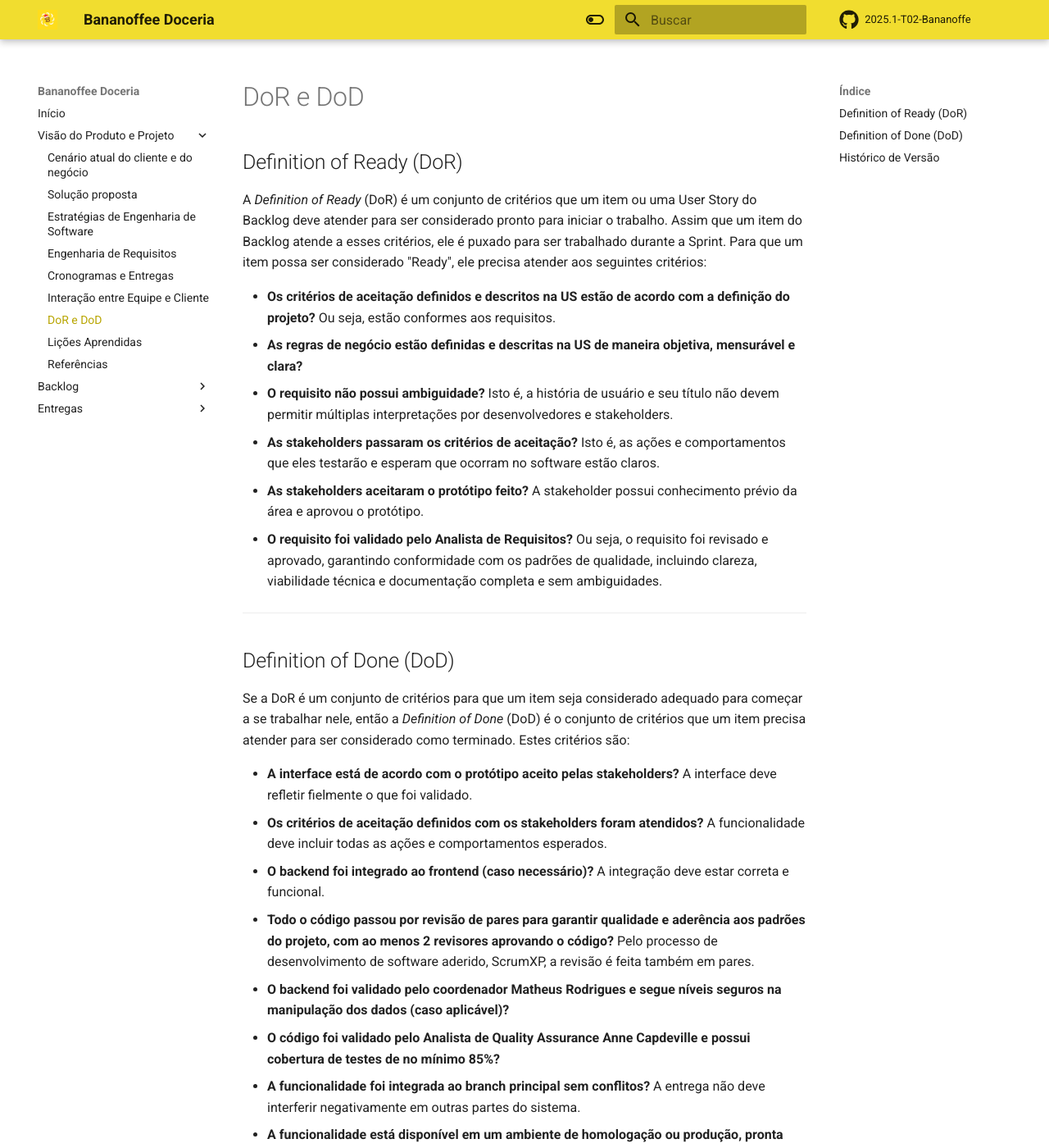
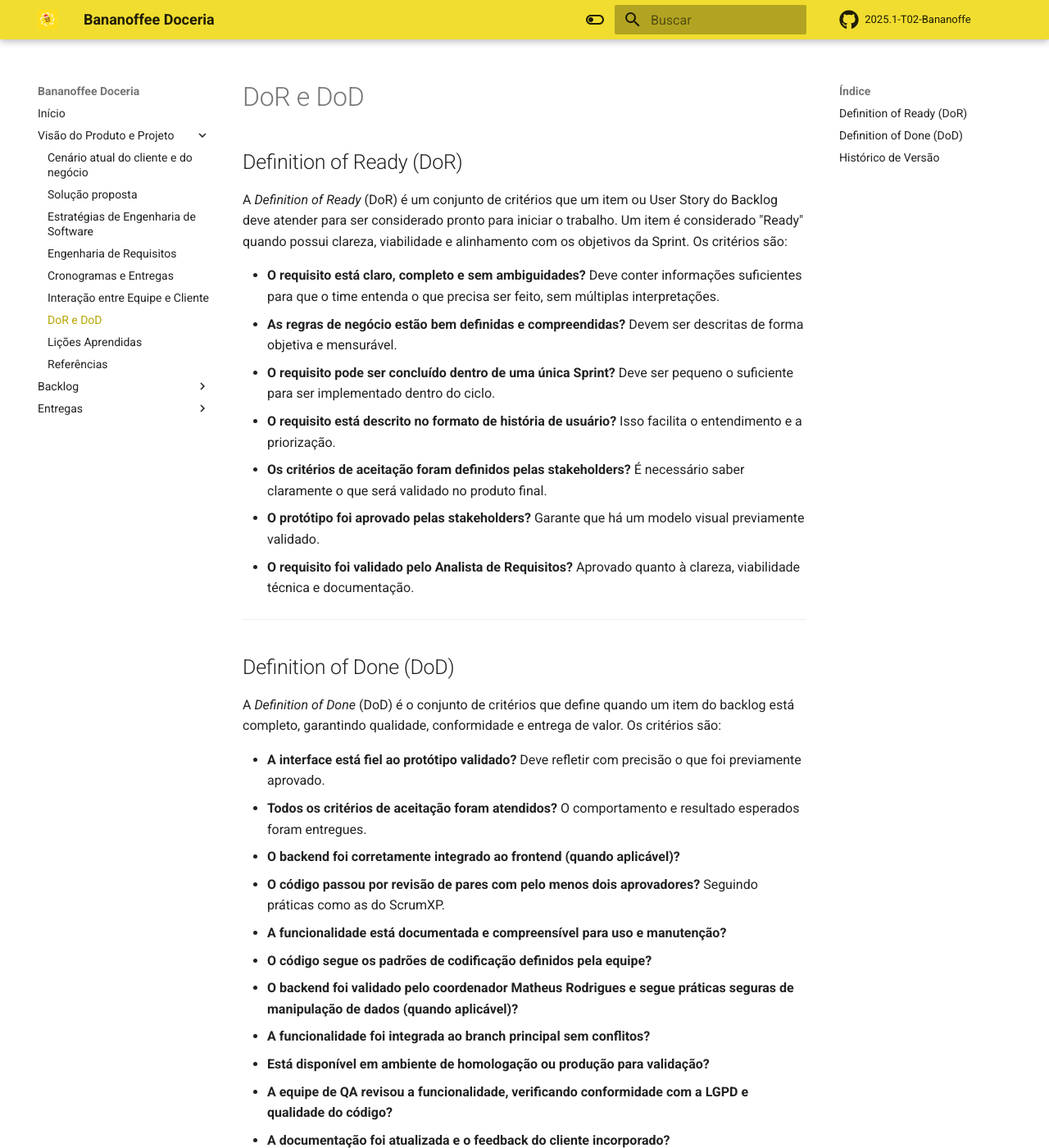
Before and after one commit to mdsreq-fga-unb/2025.1-T02-Bananoffe, an MkDocs documentation site: the page built from docs/pages/visaoDoProduto/doredod.md, in a window 1280 px wide and 1400 px high. Shown: the whole window at 82% size. Built offline with MkDocs 1.6.1 and Material for MkDocs 9.7.7, drawn with Linux system fonts in a browser that asks for light colours; comment, search, counter and statistics services are not loaded; some of the changed text lies outside the part shown.

Commit message:
Update doredod.md

```diff
--- a/docs/pages/visaoDoProduto/doredod.md
+++ b/docs/pages/visaoDoProduto/doredod.md
@@ -1,34 +1,39 @@
 ## Definition of Ready (DoR)
 
-A *Definition of Ready* (DoR) é um conjunto de critérios que um item ou uma User Story do Backlog deve atender para ser considerado pronto para iniciar o trabalho. Assim que um item do Backlog atende a esses critérios, ele é puxado para ser trabalhado durante a Sprint. Para que um item possa ser considerado "Ready", ele precisa atender aos seguintes critérios:
+A *Definition of Ready* (DoR) é um conjunto de critérios que um item ou User Story do Backlog deve atender para ser considerado pronto para iniciar o trabalho. Um item é considerado "Ready" quando possui clareza, viabilidade e alinhamento com os objetivos da Sprint. Os critérios são:
 
-- **Os critérios de aceitação definidos e descritos na US estão de acordo com a definição do projeto?** Ou seja, estão conformes aos requisitos.
-- **As regras de negócio estão definidas e descritas na US de maneira objetiva, mensurável e clara?**
-- **O requisito não possui ambiguidade?** Isto é, a história de usuário e seu título não devem permitir múltiplas interpretações por desenvolvedores e stakeholders.
-- **As stakeholders passaram os critérios de aceitação?** Isto é, as ações e comportamentos que eles testarão e esperam que ocorram no software estão claros.
-- **As stakeholders aceitaram o protótipo feito?** A stakeholder possui conhecimento prévio da área e aprovou o protótipo.
-- **O requisito foi validado pelo Analista de Requisitos?** Ou seja, o requisito foi revisado e aprovado, garantindo conformidade com os padrões de qualidade, incluindo clareza, viabilidade técnica e documentação completa e sem ambiguidades.
+- **O requisito está claro, completo e sem ambiguidades?** Deve conter informações suficientes para que o time entenda o que precisa ser feito, sem múltiplas interpretações.
+- **As regras de negócio estão bem definidas e compreendidas?** Devem ser descritas de forma objetiva e mensurável.
+- **O requisito pode ser concluído dentro de uma única Sprint?** Deve ser pequeno o suficiente para ser implementado dentro do ciclo.
+- **O requisito está descrito no formato de história de usuário?** Isso facilita o entendimento e a priorização.
+- **Os critérios de aceitação foram definidos pelas stakeholders?** É necessário saber claramente o que será validado no produto final.
+- **O protótipo foi aprovado pelas stakeholders?** Garante que há um modelo visual previamente validado.
+- **O requisito foi validado pelo Analista de Requisitos?** Aprovado quanto à clareza, viabilidade técnica e documentação.
 
 ---
 
 ## Definition of Done (DoD)
 
-Se a DoR é um conjunto de critérios para que um item seja considerado adequado para começar a se trabalhar nele, então a *Definition of Done* (DoD) é o conjunto de critérios que um item precisa atender para ser considerado como terminado. Estes critérios são:
+A *Definition of Done* (DoD) é o conjunto de critérios que define quando um item do backlog está completo, garantindo qualidade, conformidade e entrega de valor. Os critérios são:
 
-- **A interface está de acordo com o protótipo aceito pelas stakeholders?** A interface deve refletir fielmente o que foi validado.
-- **Os critérios de aceitação definidos com os stakeholders foram atendidos?** A funcionalidade deve incluir todas as ações e comportamentos esperados.
-- **O backend foi integrado ao frontend (caso necessário)?** A integração deve estar correta e funcional.
-- **Todo o código passou por revisão de pares para garantir qualidade e aderência aos padrões do projeto, com ao menos 2 revisores aprovando o código?** Pelo processo de desenvolvimento de software aderido, ScrumXP, a revisão é feita também em pares.
-- **O backend foi validado pelo coordenador Matheus Rodrigues e segue níveis seguros na manipulação dos dados (caso aplicável)?**
-- **O código foi validado pelo Analista de Quality Assurance Anne Capdeville e possui cobertura de testes de no mínimo 85%?**
-- **A funcionalidade foi integrada ao branch principal sem conflitos?** A entrega não deve interferir negativamente em outras partes do sistema.
-- **A funcionalidade está disponível em um ambiente de homologação ou produção, pronta para validação?** O ambiente deve estar acessível para validação pelas stakeholders.
+- **A interface está fiel ao protótipo validado?** Deve refletir com precisão o que foi previamente aprovado.
+- **Todos os critérios de aceitação foram atendidos?** O comportamento e resultado esperados foram entregues.
+- **O backend foi corretamente integrado ao frontend (quando aplicável)?**
+- **O código passou por revisão de pares com pelo menos dois aprovadores?** Seguindo práticas como as do ScrumXP.
+- **A funcionalidade está documentada e compreensível para uso e manutenção?**
+- **O código segue os padrões de codificação definidos pela equipe?**
+- **O backend foi validado pelo coordenador Matheus Rodrigues e segue práticas seguras de manipulação de dados (quando aplicável)?**
+- **A funcionalidade foi integrada ao branch principal sem conflitos?**
+- **Está disponível em ambiente de homologação ou produção para validação?**
+- **A equipe de QA revisou a funcionalidade, verificando conformidade com a LGPD e qualidade do código?**
+- **A documentação foi atualizada e o feedback do cliente incorporado?**
 
 ---
 
 ## Histórico de Versão
 
-| Data     | Versão | Descrição            | Autor                |
-|----------|--------|----------------------|-----------------------|
-| 25/05/25 | 1.0    | Criação do Documento | Fábio Santos Araújo   |
-| 25/05/25 | 1.1    | DoR e DoD            | Fábio Santos Araújo   |
+| Data     | Versão | Descrição                        | Autor                |
+|----------|--------|----------------------------------|----------------------|
+| 25/05/25 | 1.0    | Criação do Documento             | Fábio Santos Araújo  |
+| 25/05/25 | 1.1    | DoR e DoD                        | Fábio Santos Araújo  |
+| 26/05/25 | 1.2    | Atualização do DoR e DoD         | Fábio Santos Araújo  |
```
